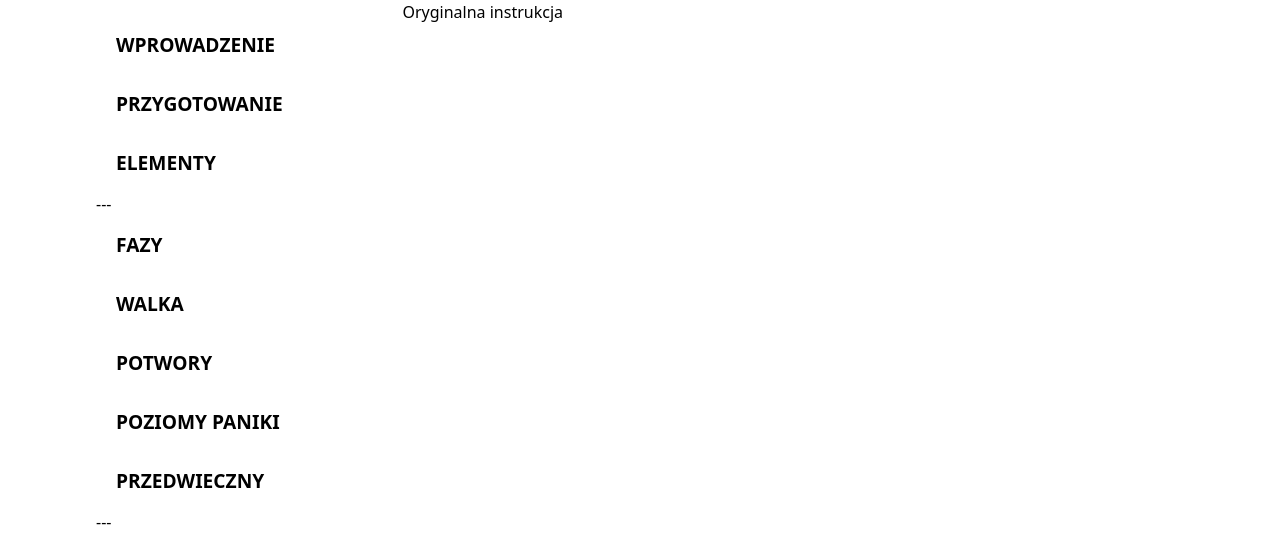
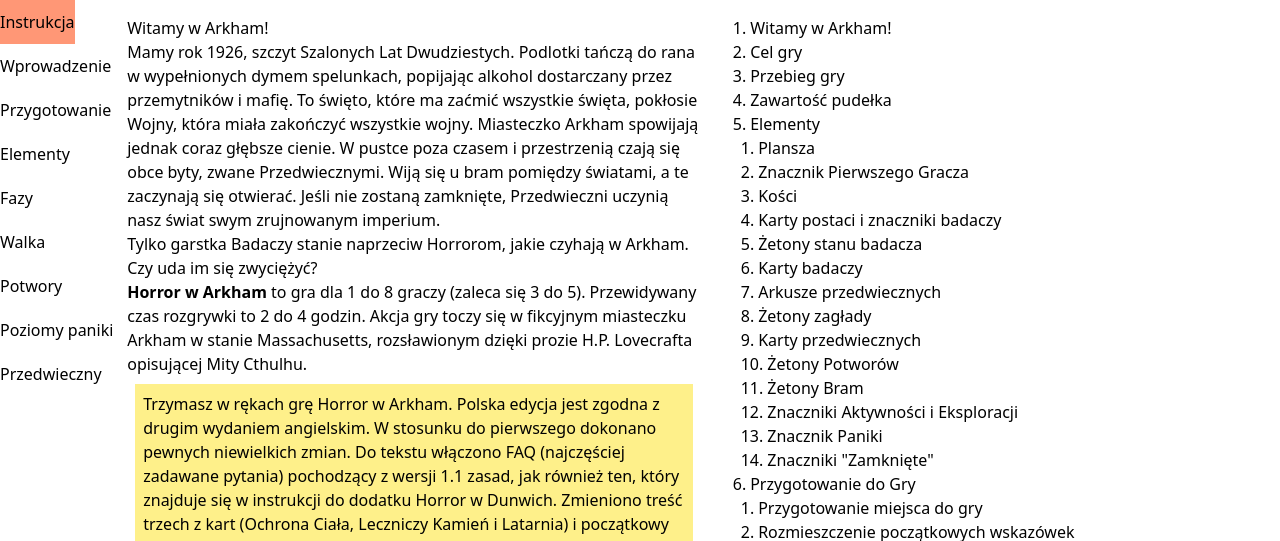
Before and after one commit to autioch/arkham-horror-cheatsheet, an Astro site: page /original-pages in a window 1280 px wide. Shown: the top 541 px of the page. Built offline with nearby package versions, Linux system fonts and the light colour scheme; Astro itself is replaced by a stand-in of ours.

Commit message:
Layout fixes

```diff
--- a/src/components/menu.astro
+++ b/src/components/menu.astro
@@ -1,18 +1,14 @@
 <nav class="flex-none nav-links">
-  <ul class="m-4 sticky top-0">
+  <ul class="sticky top-0">
+    <li><a href="/original-pages">Instrukcja</a></li>
     <li><a href="/">Wprowadzenie</a></li>
     <li><a href="/setup">Przygotowanie</a></li>
     <li><a href="/legend">Elementy</a></li>
-    <li>---</li>
     <li><a href="/phases">Fazy</a></li>
-    <!-- <li><a href="/skill-checks">Skill checks</a></li> -->
     <li><a href="/combat">Walka</a></li>
     <li><a href="/monsters">Potwory</a></li>
     <li><a href="/terror-level">Poziomy paniki</a></li>
     <li><a href="/ancient-one">Przedwieczny</a></li>
-    <!-- <li><a href="/cheatsheet">Cheatsheet</a></li> -->
-    <li>---</li>
-    <li><a href="/original-pages">Oryginalna instrukcja</a></li>
   </ul>
 </nav>
 <div class="relative">
@@ -49,8 +45,6 @@
 
   .nav-links {
     width: 100%;
-    /* top: 5rem; */
-    /* left: 48px; */
     background-color: #ff9776;
     display: none;
     margin: 0;
@@ -62,9 +56,6 @@
     text-align: center;
     padding: 10px 0;
     text-decoration: none;
-    font-size: 1.2rem;
-    font-weight: bold;
-    text-transform: uppercase;
   }
 
   .nav-links a:hover,
@@ -78,7 +69,6 @@
 
   @media screen and (min-width: 636px) {
     .nav-links {
-      margin-left: 5em;
       display: block;
       position: static;
       width: auto;
@@ -88,7 +78,6 @@
 
     .nav-links a {
       display: inline-block;
-      padding: 15px 20px;
     }
 
     .hamburger {
--- a/src/components/token/token-list.astro
+++ b/src/components/token/token-list.astro
@@ -13,5 +13,7 @@
 
 <div>
   <h2 class="mt-4">{label}</h2>
-  {Object.entries(group).map(([type]) => <Token type={type as TokenType} />)}
+  <ul class="">
+    {Object.entries(group).map(([type]) => <li><Token type={type as TokenType} /></li>)}
+  </ul>
 </div>
--- a/src/layouts/base.astro
+++ b/src/layouts/base.astro
@@ -18,10 +18,10 @@
     <title>Arkham Horror{pageTitle.length ? ` - ${pageTitle}` : ""}</title>
   </head>
   <body>
-    <div>
+    <div class="md:flex">
       <header class="flex">
         <MenuComponent />
-        <div>{pageTitle}</div>
+        <div class="md:hidden">{pageTitle}</div>
       </header>
       <main class="p-4">
         <slot />
--- a/src/pages/original-pages/index.astro
+++ b/src/pages/original-pages/index.astro
@@ -17,7 +17,7 @@
           .map((post) => <post.Content />)
       }
     </div>
-    <ol id="toc" class="pl-6 h-dvh overflow-auto sticky top-0 flex-none hidden lg :block">
+    <ol id="toc" class="pl-6 h-dvh overflow-auto sticky top-0 flex-none hidden lg:block">
       <script>
         const tocEl = document.getElementById("toc");
 
```
